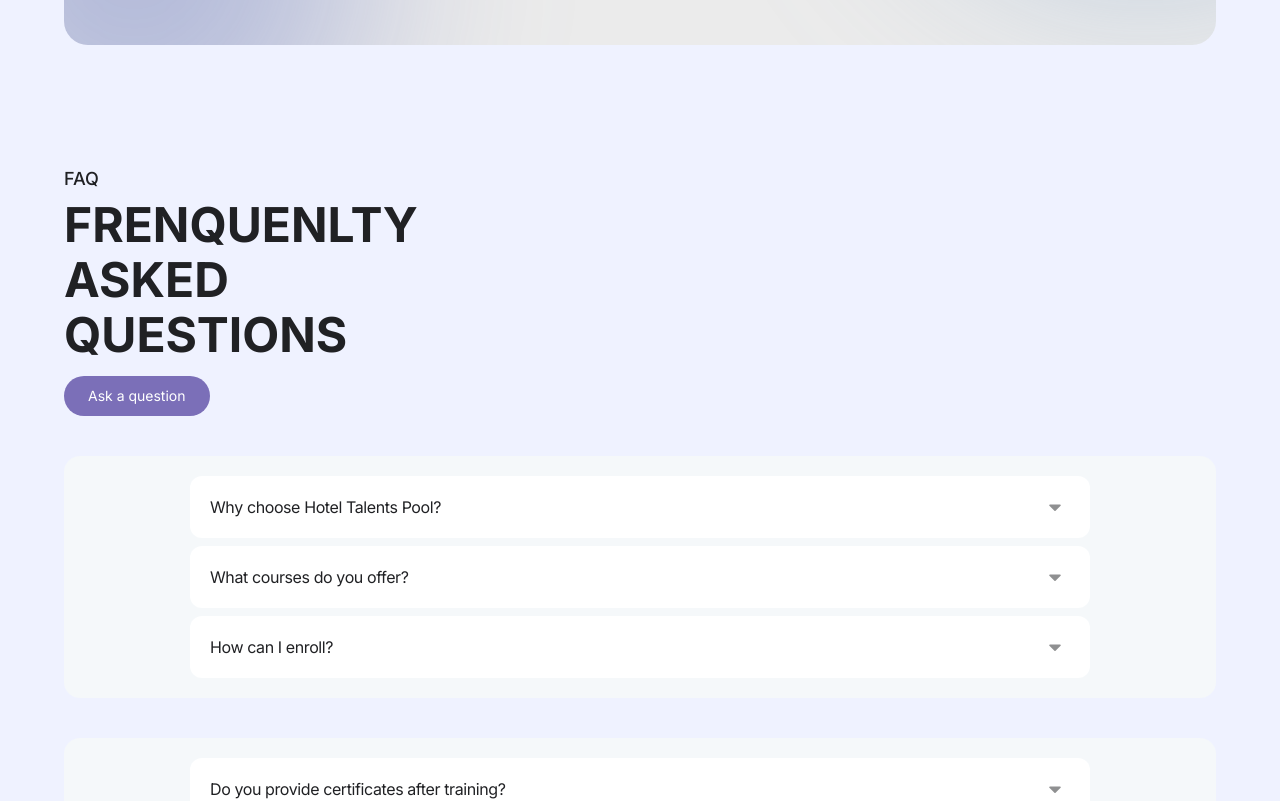
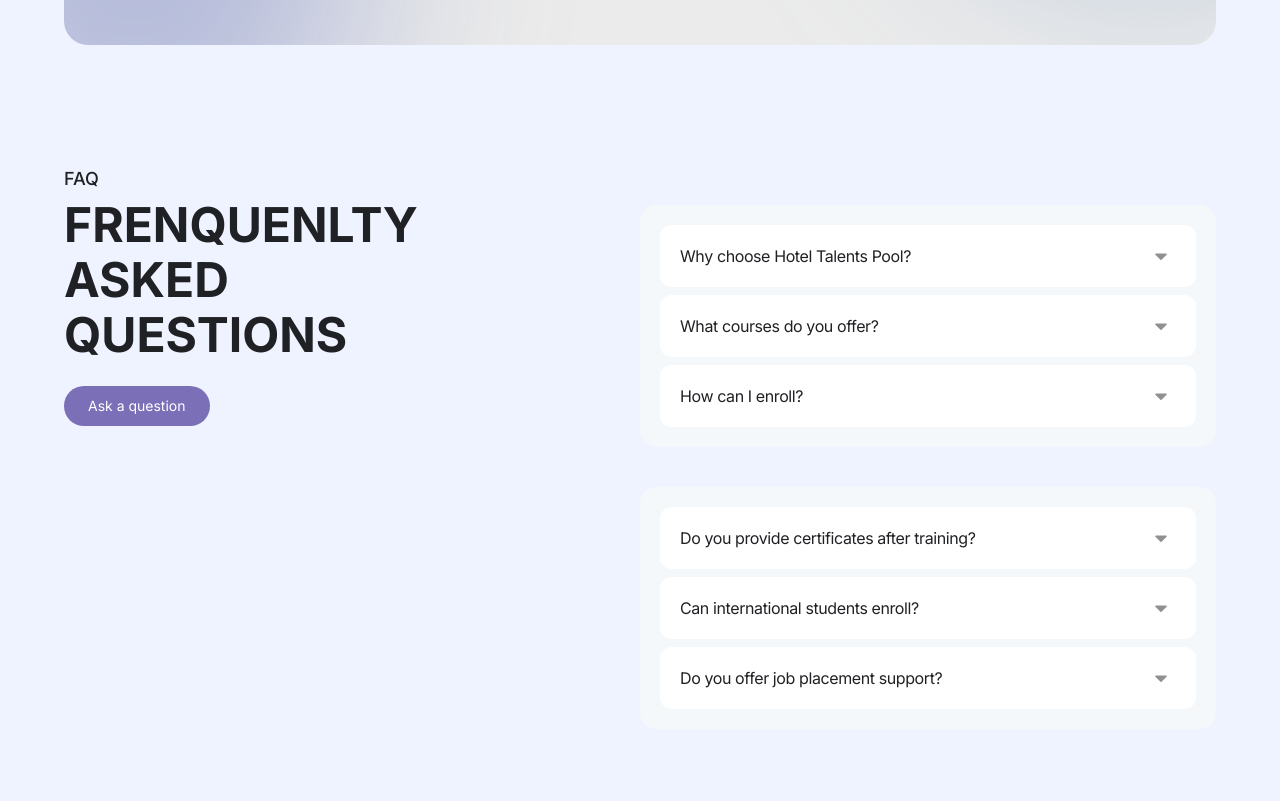
Before and after one commit to mbonikev/hotel_talents_pool, a React (Vite) app: page /#/ in a window 1280 px wide. Shown: the part 2100-2901 px from the top of the page. Built offline with nearby package versions, Linux system fonts and the light colour scheme; what ldrs would draw is missing.

Commit message:
Stalker-commit: src/components/Queries.jsx

```diff
--- a/src/components/Queries.jsx
+++ b/src/components/Queries.jsx
@@ -13,7 +13,7 @@ function Queries() {
     setActiveIndex2(activeIndex2 === index ? null : index);
   };
   return (
-    <div className="w-full py-10 px-16 max-lg:px-5 max-lg:pt-0 flex flex-col text-dark-text">
+    <div className="w-full py-10 px-16 max-lg:px-5 max-lg:pt-0 flex text-dark-text">
       <div className="w-1/2 h-fit flex flex-col gap-1 ">
         <h1 className="text-lg font-medium">{FAQSectionSection.sectionTitle}</h1>
         <h1 className="text-5xl leading-[55px] font-bold w-full uppercase max-w-[450px] ">
@@ -21,14 +21,14 @@ function Queries() {
         </h1>
 
         <Link
-          className="text-sm mt-[10px] w-fit bg-[#7b6fb8] transition active:scale-90 text-white py-2.5 px-6 rounded-full max-lg:hidden"
-          to="/courses"
+          className="text-sm mt-[20px] w-fit bg-[#7b6fb8] transition active:scale-90 text-white py-2.5 px-6 rounded-full max-lg:hidden"
+          to="/"
         >
           Ask a question
         </Link>
       </div>
       {/* Questions grid */}
-      <div className="w-full grid grid-cols-1 mt-10 max-lg:mt-5 gap-10 max-lg:gap-5 rounded-xl">
+      <div className="w-1/2 grid grid-cols-1 mt-10 max-lg:mt-5 gap-10 max-lg:gap-5 rounded-xl">
         <div className="group w-full h-fit flex flex-col p-5 gap-4 bg-card-bg rounded-2xl">
           <div className="w-full h-fit flex flex-col items-center justify-start text-dark-text ">
             <div className="w-full h-fit flex flex-col items-center justify-start gap-2 max-w-[900px]">
```
